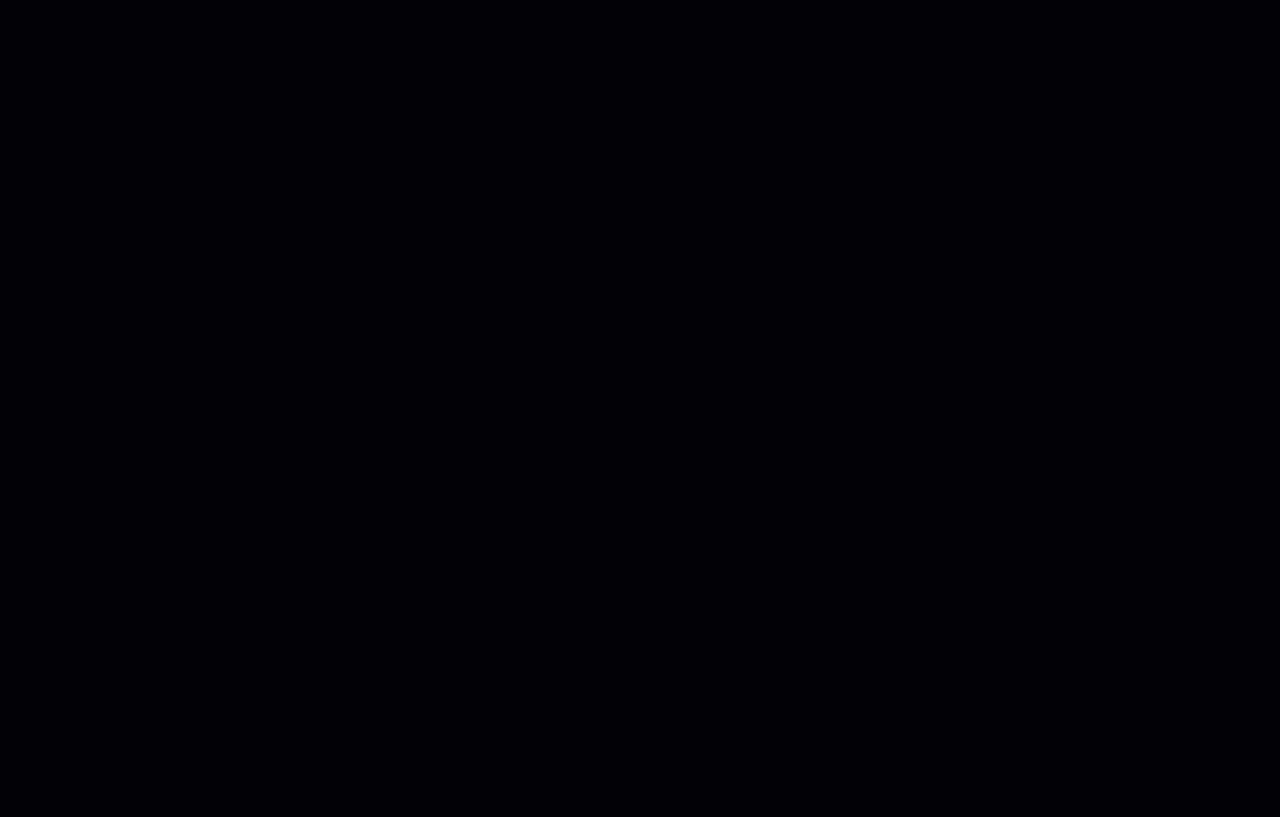
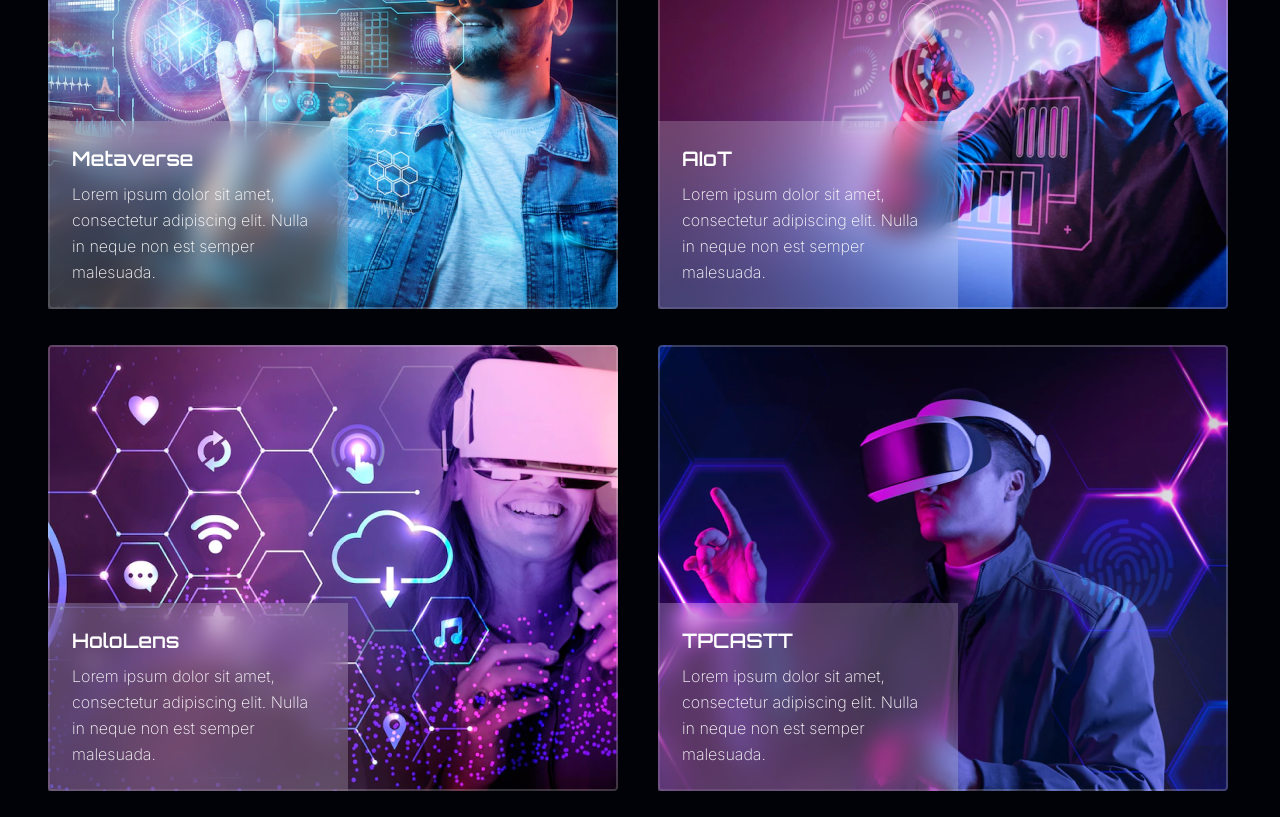
Before and after one commit to Ahmedelsayedd01/VR-Website, a React (Create React App) app: page / in a window 1280 px wide. Shown: the part 1980-2797 px from the top of the page. Before the commit the page ends 1763 px from the top, so only its background shows below. Built offline with nearby package versions, Linux system fonts and the light colour scheme; the HTML template or start-up script is replaced by a standard one.

Commit message:
New Update

```diff
--- a/src/components/Headsets.js
+++ b/src/components/Headsets.js
@@ -1,7 +1,79 @@
-import React from 'react';
+import React from "react";
+
+// import image
+import Headsets1 from "../assets/img/headset-1.png";
+import Headsets2 from "../assets/img/headset-2.png";
+import Headsets3 from "../assets/img/headset-3.png";
+import Headsets4 from "../assets/img/headset-4.png";
 
 const Headsets = () => {
-  return <div>Headsets</div>;
+  return (
+    <section className="py-12 lg:py-24">
+      <div className="container mx-auto">
+        {/* title */}
+        <h2 className="text-3xl font-bold mb6">Mixed Reality Headsets</h2>
+        {/* grid */}
+        <div className="grid gap-y-4 lg:grid-cols-2 lg:gap-9">
+          {/* item 1 */}
+          <div className="relative">
+            <img src={Headsets1} alt="" />
+            <div
+              className="absolute bottom-0 bg-white/20
+          backdrop-blur-md max-w-[300px] min-h-[]150px p-6"
+            >
+              <h4 className="font-semibold text-xl mb-2">Metaverse</h4>
+              <p>
+                Lorem ipsum dolor sit amet, consectetur adipiscing elit. Nulla
+                in neque non est semper malesuada.
+              </p>
+            </div>
+          </div>
+          {/* item 2 */}
+          <div className="relative">
+            <img src={Headsets2} alt="" />
+            <div
+              className="absolute bottom-0 bg-white/20
+          backdrop-blur-md max-w-[300px] min-h-[]150px p-6"
+            >
+              <h4 className="font-semibold text-xl mb-2">AIoT</h4>
+              <p>
+                Lorem ipsum dolor sit amet, consectetur adipiscing elit. Nulla
+                in neque non est semper malesuada.
+              </p>
+            </div>
+          </div>
+          {/* item 3 */}
+          <div className="relative">
+            <img src={Headsets3} alt="" />
+            <div
+              className="absolute bottom-0 bg-white/20
+          backdrop-blur-md max-w-[300px] min-h-[]150px p-6"
+            >
+              <h4 className="font-semibold text-xl mb-2">HoloLens</h4>
+              <p>
+                Lorem ipsum dolor sit amet, consectetur adipiscing elit. Nulla
+                in neque non est semper malesuada.
+              </p>
+            </div>
+          </div>
+          {/* item 4 */}
+          <div className="relative">
+            <img src={Headsets4} alt="" />
+            <div
+              className="absolute bottom-0 bg-white/20
+          backdrop-blur-md max-w-[300px] min-h-[]150px p-6"
+            >
+              <h4 className="font-semibold text-xl mb-2">TPCASTT</h4>
+              <p>
+                Lorem ipsum dolor sit amet, consectetur adipiscing elit. Nulla
+                in neque non est semper malesuada.
+              </p>
+            </div>
+          </div>
+        </div>
+      </div>
+    </section>
+  );
 };
 
 export default Headsets;
```
